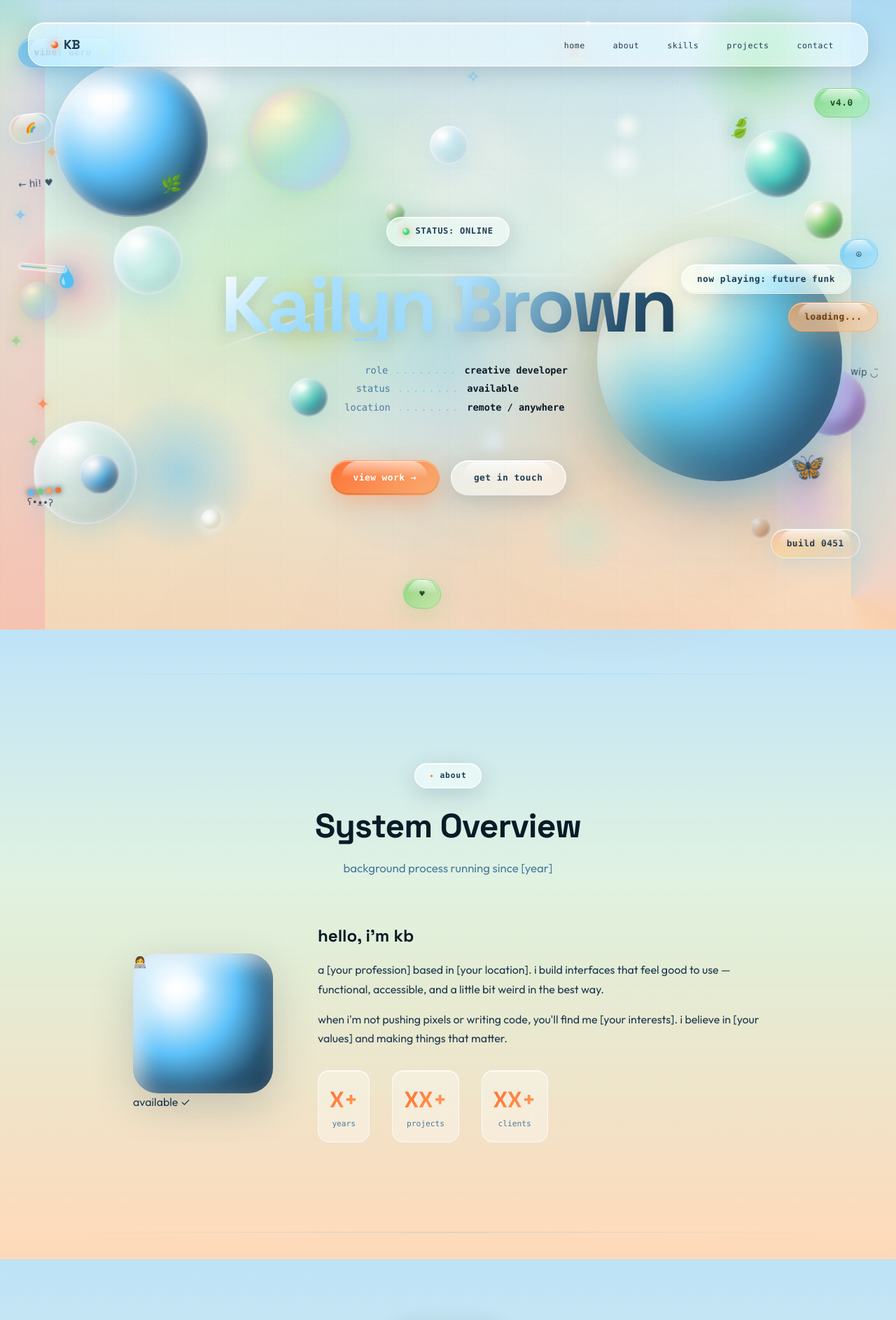
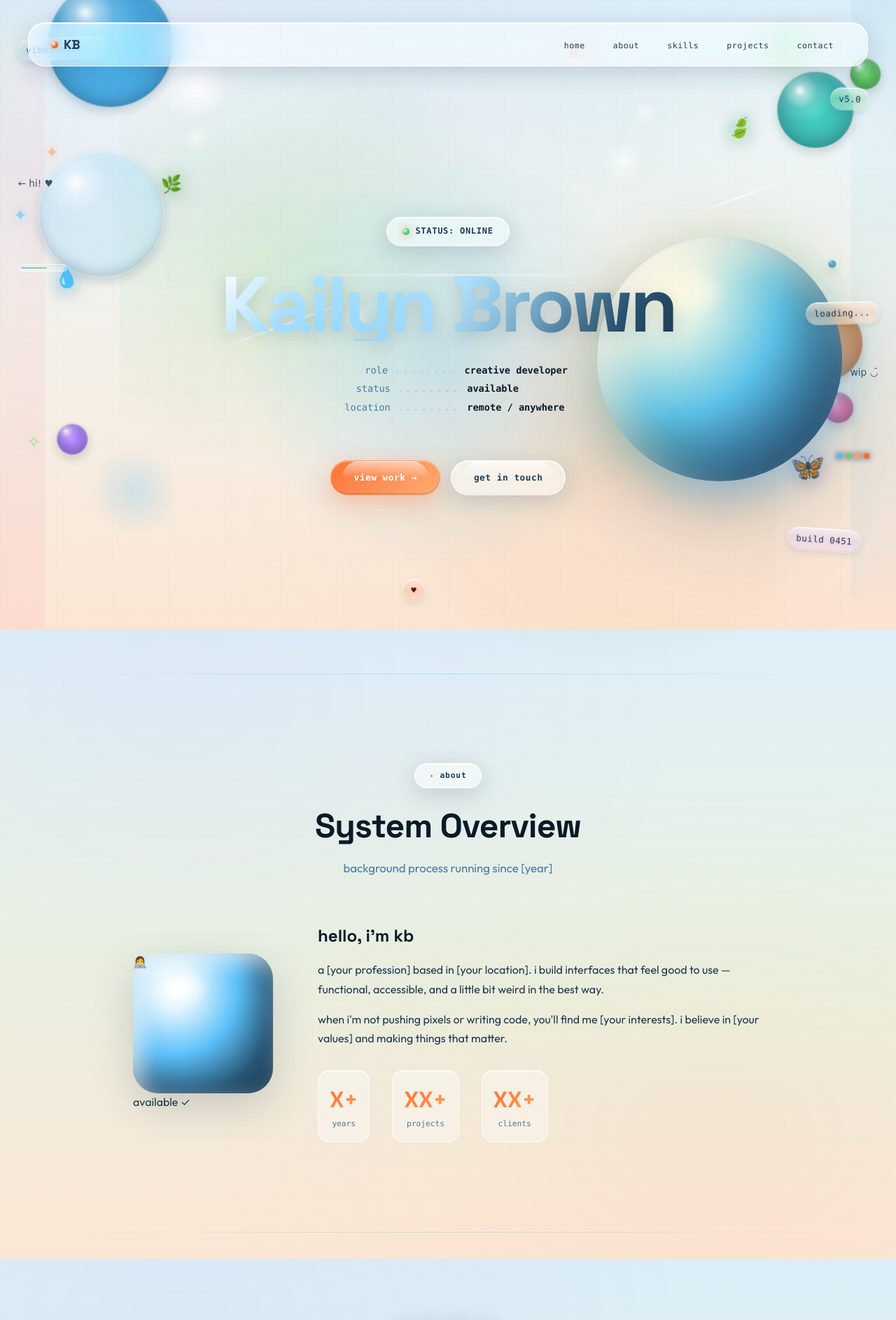
Before and after one commit to kailyn0215/portfolio, a Jekyll site: the page built from index.html, in a window 1280 px wide. Shown: the top 1887 px of the page at 70% size. Built offline with Jekyll 4.4.1, drawn with Linux system fonts in a browser that asks for light colours.

Commit message:
edited site

```diff
--- a/_layouts/default.html
+++ b/_layouts/default.html
@@ -39,38 +39,15 @@
   </div>
 
   <!-- ═══════════════════════════════════════════════════════════════
-       FLOATING BUBBLES — Vivid Glass Marbles
+       CRISP GLASS ORBS — Rendered from _data/decorations.yml
+       Outer thirds only, center cleared for wordmark
        ═══════════════════════════════════════════════════════════════ -->
-  <div class="bubbles-layer" data-parallax="slow">
-    <!-- Large Chrome/Glass Anchors -->
-    <div class="bubble bubble--chrome bubble--xxl bubble-1" data-parallax-rate="0.01"></div>
-    <div class="bubble bubble--glass bubble--xl bubble-5" data-parallax-rate="0.015"></div>
-
-    <!-- Vivid Colored Marbles — Mid Layer -->
-    <div class="bubble bubble--teal bubble--lg bubble-2" data-parallax-rate="0.025"></div>
-    <div class="bubble bubble--peach bubble--lg bubble-4" data-parallax-rate="0.03"></div>
-    <div class="bubble bubble--lime bubble--md bubble-7" data-parallax-rate="0.028"></div>
-    <div class="bubble bubble--lavender bubble--lg bubble-8" data-parallax-rate="0.022"></div>
-    <div class="bubble bubble--teal bubble--md bubble-15" data-parallax-rate="0.032"></div>
-
-    <!-- Glass Refractive -->
-    <div class="bubble bubble--glass bubble--lg bubble-3" data-parallax-rate="0.02"></div>
-    <div class="bubble bubble--glass bubble--md bubble-12" data-parallax-rate="0.035"></div>
-
-    <!-- Iridescent -->
-    <div class="bubble bubble--iris bubble--xl bubble-6" data-parallax-rate="0.018"></div>
-    <div class="bubble bubble--iris bubble--md bubble-10" data-parallax-rate="0.04"></div>
-
-    <!-- Small Sparkle Droplets — Foreground -->
-    <div class="bubble bubble--sparkle bubble--sm bubble-9" data-parallax-rate="0.05"></div>
-    <div class="bubble bubble--sparkle bubble--xs bubble-11" data-parallax-rate="0.055"></div>
-    <div class="bubble bubble--sparkle bubble--sm bubble-13" data-parallax-rate="0.06"></div>
-    <div class="bubble bubble--sparkle bubble--xs bubble-14" data-parallax-rate="0.048"></div>
-
-    <!-- Extra Chrome Accents -->
-    <div class="bubble bubble--chrome bubble--md" style="top:75%;left:8%;" data-parallax-rate="0.038"></div>
-    <div class="bubble bubble--peach bubble--sm" style="top:85%;right:15%;" data-parallax-rate="0.045"></div>
-    <div class="bubble bubble--lime bubble--sm" style="top:35%;left:42%;" data-parallax-rate="0.042"></div>
+  <div class="orbs-layer">
+    {% for orb in site.data.decorations.orbs %}
+    <div class="orb orb--{{ orb.size }} orb--{{ orb.variant }}{% if orb.variant == 'glass' %} orb--glass{% endif %}"
+         style="top: {{ orb.top }};{% if orb.left %} left: {{ orb.left }};{% endif %}{% if orb.right %} right: {{ orb.right }};{% endif %}"
+         data-parallax-rate="{{ orb.parallax | default: '0.02' }}"></div>
+    {% endfor %}
   </div>
 
   <!-- ═══════════════════════════════════════════════════════════════
@@ -85,42 +62,32 @@
   </div>
 
   <!-- ═══════════════════════════════════════════════════════════════
-       QUIRKY DECORATIONS — Stickers, Annotations, Sparkles
+       GLASS PILL STICKERS — Rendered from _data/decorations.yml
        ═══════════════════════════════════════════════════════════════ -->
   <div class="decorations">
-    <!-- Colored Stickers -->
-    <span class="sticker sticker--sky deco-1">vibe: aero ✨</span>
-    <span class="sticker sticker--leaf deco-2">v4.0</span>
-    <span class="sticker sticker--sunset deco-4">loading...</span>
-    <span class="sticker sticker--iris deco-6">build 0451</span>
-    <span class="sticker deco-8">now playing: future funk</span>
+    <!-- Glass Pill Stickers -->
+    {% for pill in site.data.decorations.pills %}
+    <span class="glass-pill glass-pill--{{ pill.variant }}"
+          data-tilt="{{ pill.tilt }}"
+          style="position: absolute; top: {{ pill.top }};{% if pill.left %} left: {{ pill.left }};{% endif %}{% if pill.right %} right: {{ pill.right }};{% endif %}">{{ pill.text }}</span>
+    {% endfor %}
 
     <!-- Sparkles -->
-    <span class="deco-sparkle deco-sparkle--sky deco-3">✦</span>
-    <span class="deco-sparkle deco-sparkle--leaf deco-5">✦</span>
-    <span class="deco-sparkle deco-sparkle--sunset deco-7">✦</span>
-    <span class="deco-sparkle deco-sparkle--accent deco-9">✦</span>
-    <span class="deco-sparkle deco-sparkle--sky deco-10">✧</span>
+    {% for sparkle in site.data.decorations.sparkles %}
+    <span class="deco-sparkle deco-sparkle--{{ sparkle.color }}"
+          style="top: {{ sparkle.top }};{% if sparkle.left %} left: {{ sparkle.left }};{% endif %}{% if sparkle.right %} right: {{ sparkle.right }};{% endif %}">{{ sparkle.symbol }}</span>
+    {% endfor %}
 
-    <!-- Handwritten Annotations -->
-    <span class="annotation deco-1" style="top: 28%; left: 2%;">← hi! ♥</span>
-    <span class="annotation deco-4" style="top: 58%; right: 2%;">wip ◡̈</span>
-    <span class="annotation deco-6" style="top: 82%; left: 3%;">ʕ•ᴥ•ʔ</span>
+    <!-- Annotations -->
+    {% for note in site.data.decorations.annotations %}
+    <span class="annotation" style="top: {{ note.top }};{% if note.left %} left: {{ note.left }};{% endif %}{% if note.right %} right: {{ note.right }};{% endif %}">{{ note.text }}</span>
+    {% endfor %}
 
     <!-- Retro UI Elements -->
-    <div class="retro-progress deco-2" style="top: 42%; left: 2%;"></div>
-    <div class="loading-dots deco-5" style="top: 72%; right: 3%;">
+    <div class="retro-progress" style="top: 42%; left: 2%;"></div>
+    <div class="loading-dots" style="top: 72%; right: 3%;">
       <span></span><span></span><span></span><span></span>
     </div>
-
-    <!-- Extra Decorative Symbols -->
-    <span class="sticker sticker--sky" style="top: 38%; right: 2%; transform: rotate(-4deg);">☮</span>
-    <span class="sticker sticker--leaf" style="top: 92%; left: 45%; transform: rotate(3deg);">♥</span>
-    <span class="deco-sparkle deco-sparkle--accent" style="top: 6%; right: 35%;">★</span>
-    <span class="deco-sparkle deco-sparkle--leaf" style="top: 52%; left: 1%;">✦</span>
-
-    <!-- Rainbow Arc -->
-    <span class="sticker sticker--iris" style="top: 18%; left: 1%; transform: rotate(-8deg);">🌈</span>
   </div>
 
   <!-- Subtle Grid & Grain -->
@@ -219,14 +184,18 @@
             motif.style.transform = `translateY(${-yOffset}px)`;
           });
 
-          // Stickers/Sparkles — fastest (foreground)
-          stickers.forEach((el, i) => {
-            const rate = 0.04 + (i % 4) * 0.015;
+          // Pills — fastest (foreground)
+          pills.forEach((pill, i) => {
+            const rate = 0.04 + (i % 4) * 0.012;
             const yOffset = scrollY * rate;
-            // Preserve rotation
-            const currentRotate = el.style.transform.match(/rotate\([^)]+\)/);
-            const rotateStr = currentRotate ? currentRotate[0] : '';
-            el.style.transform = `translateY(${-yOffset}px) ${rotateStr}`;
+            // Preserve tilt rotation
+            const tilt = pill.dataset.tilt;
+            let rotateVal = 0;
+            if (tilt === '1') rotateVal = -3;
+            else if (tilt === '2') rotateVal = 2;
+            else if (tilt === '3') rotateVal = -1.5;
+            else if (tilt === '4') rotateVal = 4;
+            pill.style.transform = `translateY(${-yOffset}px) rotate(${rotateVal}deg)`;
           });
 
           ticking = false;
--- a/assets/css/style.css
+++ b/assets/css/style.css
@@ -103,7 +103,13 @@ html { scroll-behavior: smooth; font-size: 16px; }
 
 body {
   font-family: var(--font-body);
-  background: linear-gradient(180deg, var(--color-bg-top) 0%, var(--color-bg-mid) 40%, var(--color-bg-bot) 100%);
+  /* Calmer background — gentle sky → warm off-white → soft peach */
+  background:
+    /* Subtle aurora — barely perceptible */
+    radial-gradient(ellipse at 20% 10%, rgba(185,138,255,0.06) 0%, transparent 50%),
+    radial-gradient(ellipse at 80% 80%, rgba(255,165,97,0.07) 0%, transparent 50%),
+    /* Main soft wash */
+    linear-gradient(180deg, #DCEEF7 0%, #F3F5EE 45%, #FCE6D4 100%);
   background-attachment: fixed;
   color: var(--color-main);
   line-height: 1.6;
@@ -127,52 +133,37 @@ button { font-family: inherit; cursor: pointer; border: none; background: none;
   z-index: -2;
 }
 
-/* Fat colorful bokeh */
+/* Restrained bokeh — atmospheric, not foggy */
 .bg-aero::before {
   content: '';
   position: absolute;
   inset: 0;
   background:
-    /* Large vivid bokeh */
-    radial-gradient(circle 180px at 12% 15%, rgba(91,192,248,0.55) 0%, transparent 70%),
-    radial-gradient(circle 150px at 85% 10%, rgba(111,212,111,0.5) 0%, transparent 70%),
-    radial-gradient(circle 200px at 75% 55%, rgba(255,165,97,0.45) 0%, transparent 70%),
-    radial-gradient(circle 160px at 20% 75%, rgba(91,192,248,0.5) 0%, transparent 70%),
-    radial-gradient(circle 220px at 50% 30%, rgba(255,255,255,0.6) 0%, transparent 60%),
-    /* Medium bokeh */
-    radial-gradient(circle 100px at 90% 80%, rgba(216,180,240,0.5) 0%, transparent 70%),
-    radial-gradient(circle 120px at 8% 45%, rgba(255,107,157,0.35) 0%, transparent 70%),
-    radial-gradient(circle 90px at 65% 85%, rgba(168,240,220,0.45) 0%, transparent 70%),
-    radial-gradient(circle 110px at 35% 50%, rgba(255,217,61,0.35) 0%, transparent 70%),
-    /* Small bright spots */
-    radial-gradient(circle 40px at 25% 25%, rgba(255,255,255,0.9) 0%, transparent 70%),
-    radial-gradient(circle 30px at 70% 20%, rgba(255,255,255,0.85) 0%, transparent 70%),
-    radial-gradient(circle 35px at 55% 70%, rgba(255,255,255,0.8) 0%, transparent 70%);
-  filter: blur(2px);
-}
-
-/* Iridescent aurora overlay */
+    /* Reduced count, size ~50%, opacity ~50% */
+    radial-gradient(circle 100px at 10% 12%, rgba(91,192,248,0.28) 0%, transparent 70%),
+    radial-gradient(circle 80px at 88% 8%, rgba(111,212,111,0.25) 0%, transparent 70%),
+    radial-gradient(circle 120px at 78% 60%, rgba(255,165,97,0.22) 0%, transparent 70%),
+    radial-gradient(circle 90px at 15% 78%, rgba(91,192,248,0.25) 0%, transparent 70%),
+    /* Small bright spots only */
+    radial-gradient(circle 30px at 22% 22%, rgba(255,255,255,0.6) 0%, transparent 70%),
+    radial-gradient(circle 25px at 72% 18%, rgba(255,255,255,0.55) 0%, transparent 70%);
+  /* NO filter: blur — keep crisp */
+}
+
+/* Subtle aurora overlay — barely perceptible */
 .bg-aero::after {
   content: '';
   position: absolute;
   inset: 0;
   background:
     conic-gradient(from 180deg at 5% 5%,
-      rgba(255,107,157,0.2) 0deg,
-      rgba(255,217,61,0.15) 60deg,
-      rgba(111,212,111,0.15) 120deg,
-      transparent 180deg),
+      rgba(255,107,157,0.08) 0deg,
+      rgba(255,217,61,0.06) 60deg,
+      transparent 120deg),
     conic-gradient(from 0deg at 95% 95%,
-      rgba(91,192,248,0.2) 0deg,
-      rgba(216,180,240,0.18) 60deg,
-      rgba(255,165,97,0.15) 120deg,
-      transparent 180deg),
-    conic-gradient(from 90deg at 50% 50%,
-      transparent 0deg,
-      rgba(91,192,248,0.08) 90deg,
-      rgba(111,212,111,0.06) 180deg,
-      rgba(255,165,97,0.08) 270deg,
-      transparent 360deg);
+      rgba(91,192,248,0.08) 0deg,
+      rgba(216,180,240,0.07) 60deg,
+      transparent 120deg);
 }
 
 /* Wispy clouds */
@@ -219,153 +210,103 @@ button { font-family: inherit; cursor: pointer; border: none; background: none;
 }
 
 /* ─────────────────────────────────────────────────────────────────
-   REAL GLASS BUBBLES — Marbles with Specular + Edge Rim
-   ───────────────────────────────────────────────────────────────── */
-.bubbles-layer {
+   CRISP GLASS ORB SYSTEM — Sharp Marbles, Not Fog
+   ───────────────────────────────────────────────────────────────── */
+.orbs-layer {
   position: fixed;
   inset: 0;
   pointer-events: none;
   z-index: 2;
 }
 
-.bubble {
+/* Base orb — crisp silhouette, small bright specular, defined edge */
+.orb {
   position: absolute;
   border-radius: 50%;
-  animation: float-bubble 8s ease-in-out infinite;
-}
-
-/* Sharp specular highlight */
-.bubble::before {
-  content: '';
-  position: absolute;
-  top: 12%;
-  left: 18%;
-  width: 35%;
-  height: 25%;
-  background: radial-gradient(ellipse, rgba(255,255,255,0.95) 0%, rgba(255,255,255,0.5) 40%, transparent 70%);
-  border-radius: 50%;
-  filter: blur(2px);
-}
-
-/* Edge rim glow */
-.bubble::after {
-  content: '';
-  position: absolute;
-  inset: 0;
-  border-radius: 50%;
-  border: 2px solid rgba(255,255,255,0.4);
-  box-shadow: inset 0 0 15px rgba(255,255,255,0.3);
-}
-
-/* Glass bubble — refractive */
-.bubble--glass {
-  background: var(--gradient-glass-bubble);
-  backdrop-filter: blur(10px) saturate(150%);
-  -webkit-backdrop-filter: blur(10px) saturate(150%);
+  /* Base color set via --orb-color custom property */
+  background:
+    /* Top-left specular highlight (small, bright, slightly soft) */
+    radial-gradient(
+      circle at 30% 25%,
+      rgba(255, 255, 255, 0.95) 0%,
+      rgba(255, 255, 255, 0.4) 8%,
+      transparent 22%
+    ),
+    /* Secondary softer highlight for dimension */
+    radial-gradient(
+      circle at 35% 30%,
+      rgba(255, 255, 255, 0.3) 0%,
+      transparent 40%
+    ),
+    /* Main orb body — darker edges, lighter center */
+    radial-gradient(
+      circle at 50% 55%,
+      var(--orb-color, #6BA8C9) 0%,
+      color-mix(in srgb, var(--orb-color, #6BA8C9) 70%, #1E3A52) 75%,
+      color-mix(in srgb, var(--orb-color, #6BA8C9) 50%, #0A1A26) 100%
+    );
+  /* Crisp rim — thin bright edge ring, small grounded shadow */
   box-shadow:
-    inset -8px -8px 25px rgba(30,58,82,0.12),
-    inset 4px 4px 15px rgba(255,255,255,0.8),
-    0 12px 40px rgba(91,192,248,0.25);
-}
-
-/* Chrome bubble */
-.bubble--chrome {
-  background: var(--gradient-orb);
-  box-shadow:
-    inset -12px -12px 30px rgba(30,58,82,0.35),
-    inset 8px 8px 25px rgba(255,255,255,0.85),
-    0 15px 50px rgba(30,58,82,0.2);
-}
-
-/* Teal bubble */
-.bubble--teal {
-  background: var(--gradient-orb-teal);
-  box-shadow:
-    inset -10px -10px 25px rgba(30,58,82,0.3),
-    inset 6px 6px 20px rgba(255,255,255,0.8),
-    0 12px 40px rgba(78,205,196,0.3);
-}
-
-/* Peach bubble */
-.bubble--peach {
-  background: var(--gradient-orb-peach);
-  box-shadow:
-    inset -10px -10px 25px rgba(80,40,10,0.25),
-    inset 6px 6px 20px rgba(255,255,255,0.85),
-    0 12px 40px rgba(255,165,97,0.3);
-}
-
-/* Lime bubble */
-.bubble--lime {
-  background: var(--gradient-orb-lime);
-  box-shadow:
-    inset -10px -10px 25px rgba(30,60,20,0.25),
-    inset 6px 6px 20px rgba(255,255,255,0.85),
-    0 12px 40px rgba(111,212,111,0.3);
-}
-
-/* Lavender bubble */
-.bubble--lavender {
-  background: var(--gradient-orb-lavender);
-  box-shadow:
-    inset -10px -10px 25px rgba(60,30,80,0.25),
-    inset 6px 6px 20px rgba(255,255,255,0.85),
-    0 12px 40px rgba(216,180,240,0.3);
-}
-
-/* Iridescent bubble */
-.bubble--iris {
-  background: radial-gradient(ellipse at 30% 25%, rgba(255,255,255,0.95) 0%, rgba(200,238,255,0.5) 40%, transparent 100%);
-  box-shadow:
-    inset 0 0 30px rgba(255,107,157,0.2),
-    inset 0 0 50px rgba(91,192,248,0.15),
-    0 12px 40px rgba(111,212,111,0.2);
-}
-.bubble--iris::after {
-  background: var(--gradient-iris);
-  opacity: 0.25;
-  filter: blur(8px);
-  border: none;
-  box-shadow: none;
-}
-
-/* Sparkle bubble */
-.bubble--sparkle {
-  background: radial-gradient(circle at 35% 35%, #FFFFFF 0%, rgba(255,255,255,0.7) 30%, transparent 60%);
-  box-shadow: 0 0 20px rgba(255,255,255,0.9);
-}
-.bubble--sparkle::before, .bubble--sparkle::after { display: none; }
-
-/* Sizes — more dramatic range */
-.bubble--xs { width: 10px; height: 10px; }
-.bubble--sm { width: 28px; height: 28px; }
-.bubble--md { width: 55px; height: 55px; }
-.bubble--lg { width: 95px; height: 95px; }
-.bubble--xl { width: 150px; height: 150px; }
-.bubble--xxl { width: 220px; height: 220px; }
-
-/* Positions */
-.bubble-1 { top: 10%; left: 6%; animation-delay: 0s; animation-duration: 7s; }
-.bubble-2 { top: 22%; right: 10%; animation-delay: -2s; animation-duration: 9s; }
-.bubble-3 { top: 38%; left: 12%; animation-delay: -4s; animation-duration: 8s; }
-.bubble-4 { top: 52%; right: 18%; animation-delay: -1s; animation-duration: 10s; }
-.bubble-5 { top: 68%; left: 4%; animation-delay: -3s; animation-duration: 7s; }
-.bubble-6 { top: 15%; left: 28%; animation-delay: -5s; animation-duration: 11s; }
-.bubble-7 { top: 32%; right: 6%; animation-delay: -2.5s; animation-duration: 8s; }
-.bubble-8 { top: 60%; right: 4%; animation-delay: -4.5s; animation-duration: 9s; }
-.bubble-9 { top: 6%; right: 22%; animation-delay: -1.5s; animation-duration: 6s; }
-.bubble-10 { top: 45%; left: 2%; animation-delay: -3.5s; animation-duration: 10s; }
-.bubble-11 { top: 76%; right: 12%; animation-delay: -0.5s; animation-duration: 8s; }
-.bubble-12 { top: 20%; left: 48%; animation-delay: -6s; animation-duration: 12s; }
-.bubble-13 { top: 82%; left: 22%; animation-delay: -2s; animation-duration: 7s; }
-.bubble-14 { top: 4%; left: 65%; animation-delay: -4s; animation-duration: 9s; }
-.bubble-15 { top: 62%; left: 32%; animation-delay: -1s; animation-duration: 11s; }
-
-@keyframes float-bubble {
-  0%, 100% { transform: translateY(0) translateX(0) scale(1); }
-  25% { transform: translateY(-18px) translateX(10px) scale(1.03); }
-  50% { transform: translateY(-10px) translateX(-7px) scale(0.97); }
-  75% { transform: translateY(-25px) translateX(12px) scale(1.02); }
+    inset 0 0 0 1px rgba(255, 255, 255, 0.5),
+    inset 0 -8px 16px rgba(0, 0, 0, 0.15),
+    inset 0 4px 8px rgba(255, 255, 255, 0.25),
+    0 6px 14px rgba(30, 58, 82, 0.18);
+  filter: saturate(1.1);
+  animation: float-orb 10s ease-in-out infinite;
+}
+
+/* Glass variant — translucent, refracts background */
+.orb--glass {
+  background:
+    radial-gradient(
+      circle at 30% 25%,
+      rgba(255, 255, 255, 0.9) 0%,
+      rgba(255, 255, 255, 0.35) 10%,
+      transparent 25%
+    ),
+    radial-gradient(
+      circle at 50% 55%,
+      color-mix(in srgb, var(--orb-color, #BEE3F7) 40%, transparent) 0%,
+      color-mix(in srgb, var(--orb-color, #BEE3F7) 60%, transparent) 100%
+    );
+  backdrop-filter: blur(8px) saturate(1.3);
+  -webkit-backdrop-filter: blur(8px) saturate(1.3);
+}
+
+/* Size utilities — strict hierarchy */
+.orb--xs  { width: 12px;  height: 12px; }
+.orb--sm  { width: 45px;  height: 45px; }
+.orb--md  { width: 110px; height: 110px; }
+.orb--lg  { width: 180px; height: 180px; }
+.orb--xl  { width: 220px; height: 220px; } /* MAX — use sparingly */
+
+/* Color variants */
+.orb--sky      { --orb-color: #5BC0F8; }
+.orb--teal     { --orb-color: #4FD1C5; }
+.orb--leaf     { --orb-color: #6FD46F; }
+.orb--peach    { --orb-color: #FFA561; }
+.orb--lavender { --orb-color: #B98AFF; }
+.orb--rose     { --orb-color: #FF7BA8; }
+
+/* Positions — outer thirds only, center cleared */
+.orb-1 { top: 8%;  left: 4%;  animation-delay: 0s; }
+.orb-2 { top: 18%; right: 6%; animation-delay: -2s; }
+.orb-3 { top: 35%; left: 3%;  animation-delay: -4s; }
+.orb-4 { top: 55%; right: 5%; animation-delay: -1s; }
+.orb-5 { top: 70%; left: 5%;  animation-delay: -3s; }
+.orb-6 { top: 12%; right: 3%; animation-delay: -5s; }
+.orb-7 { top: 42%; right: 8%; animation-delay: -2.5s; }
+.orb-8 { top: 65%; right: 6%; animation-delay: -4.5s; }
+.orb-9 { top: 5%;  right: 12%; animation-delay: -1.5s; }
+.orb-10 { top: 48%; left: 2%; animation-delay: -3.5s; }
+.orb-11 { top: 78%; right: 10%; animation-delay: -0.5s; }
+.orb-12 { top: 85%; left: 8%;  animation-delay: -6s; }
+
+@keyframes float-orb {
+  0%, 100% { transform: translateY(0) translateX(0); }
+  25% { transform: translateY(-12px) translateX(6px); }
+  50% { transform: translateY(-6px) translateX(-4px); }
+  75% { transform: translateY(-15px) translateX(8px); }
 }
 
 /* ─────────────────────────────────────────────────────────────────
@@ -446,7 +387,7 @@ button { font-family: inherit; cursor: pointer; border: none; background: none;
 }
 
 /* ─────────────────────────────────────────────────────────────────
-   GLOSSY STICKERS — Large Liquid Glass Pills
+   GLASS PILLS — Crisp Stickers with Tilt Variants
    ───────────────────────────────────────────────────────────────── */
 .decorations {
   position: fixed;
@@ -455,7 +396,58 @@ button { font-family: inherit; cursor: pointer; border: none; background: none;
   z-index: 50;
 }
 
-/* Sticker base — Large glossy glass pill */
+/* Glass pill base */
+.glass-pill {
+  display: inline-flex;
+  align-items: center;
+  gap: 0.4em;
+  padding: 0.45em 0.9em;
+  border-radius: 999px;
+  font-family: var(--font-mono);
+  font-size: 0.78rem;
+  font-weight: 500;
+  color: var(--color-main);
+  background: linear-gradient(180deg,
+    rgba(255, 255, 255, 0.6) 0%,
+    rgba(255, 255, 255, 0.25) 50%,
+    rgba(255, 255, 255, 0.4) 100%
+  );
+  backdrop-filter: blur(12px) saturate(1.4);
+  -webkit-backdrop-filter: blur(12px) saturate(1.4);
+  box-shadow:
+    inset 0 1px 0 rgba(255, 255, 255, 0.9),
+    inset 0 -1px 0 rgba(30, 58, 82, 0.1),
+    0 0 0 1px rgba(255, 255, 255, 0.5),
+    0 4px 10px rgba(30, 58, 82, 0.12);
+  transition: transform 0.3s cubic-bezier(0.34, 1.56, 0.64, 1),
+              box-shadow 0.3s ease;
+  text-transform: lowercase;
+  letter-spacing: 0.04em;
+}
+
+.glass-pill:hover {
+  transform: translateY(-2px) scale(1.04);
+  box-shadow:
+    inset 0 1px 0 rgba(255, 255, 255, 1),
+    inset 0 -1px 0 rgba(30, 58, 82, 0.15),
+    0 0 0 1px rgba(255, 255, 255, 0.7),
+    0 6px 16px rgba(30, 58, 82, 0.2);
+}
+
+/* Tinted variants */
+.glass-pill--sky { background-color: rgba(91, 192, 248, 0.25); }
+.glass-pill--peach { background-color: rgba(255, 165, 97, 0.28); }
+.glass-pill--leaf { background-color: rgba(111, 212, 111, 0.25); }
+.glass-pill--lavender { background-color: rgba(185, 138, 255, 0.25); }
+.glass-pill--orange { background-color: rgba(255, 107, 43, 0.3); color: #4A1F0A; }
+
+/* Tilt rotation variants */
+.glass-pill[data-tilt="1"] { transform: rotate(-3deg); }
+.glass-pill[data-tilt="2"] { transform: rotate(2deg); }
+.glass-pill[data-tilt="3"] { transform: rotate(-1.5deg); }
+.glass-pill[data-tilt="4"] { transform: rotate(4deg); }
+
+/* Legacy sticker base for compatibility */
 .sticker {
   position: absolute;
   padding: 10px 22px;
```
Also changed, not shown: other parts of _layouts/default.html (+8 -10 lines), _data/decorations.yml (added, +116 -0 lines).
